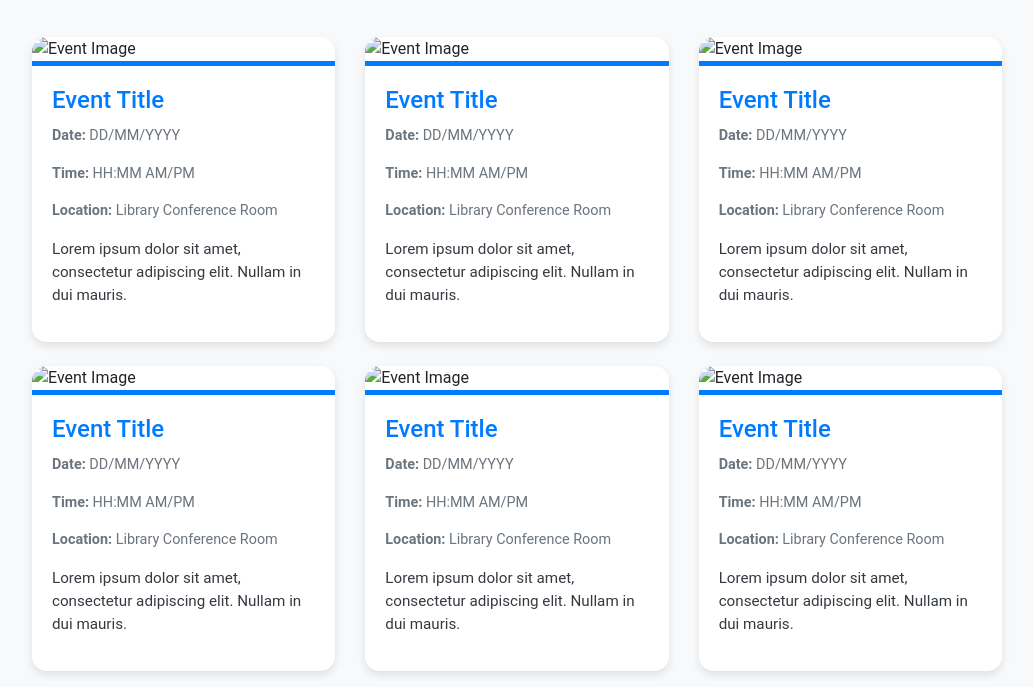
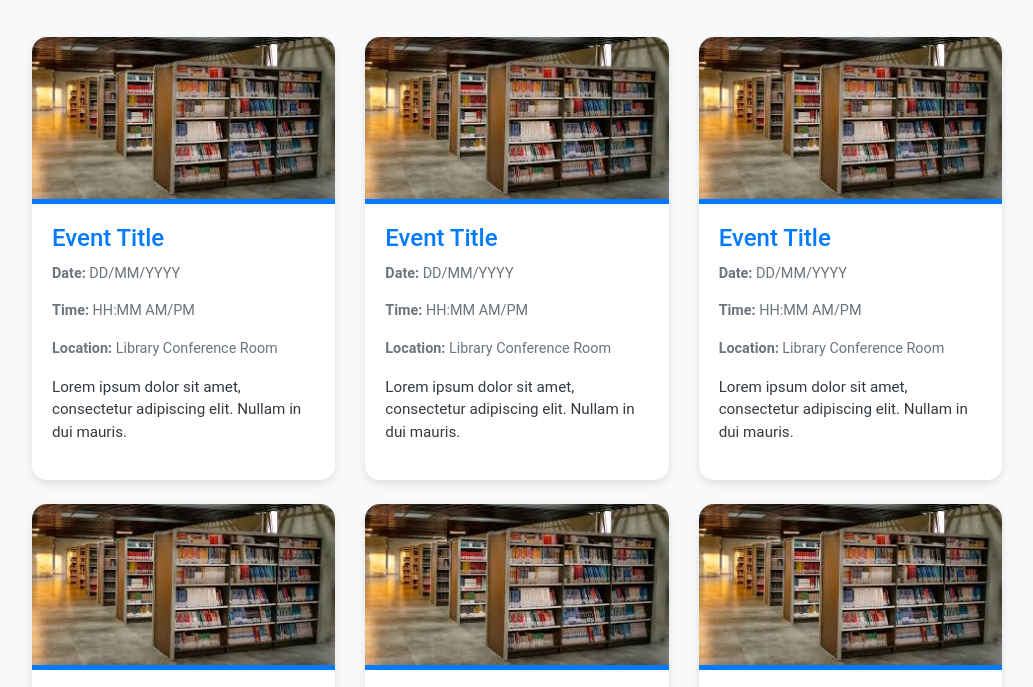
Before and after one commit to Balaji091/Library-Management-System, a plain HTML site: page events.html in a window 1280 px wide. Shown: the part 85-772 px from the top of the page, without its empty margins (123-1156 px from the left). Drawn offline with nearby package versions, Linux system fonts and the light colour scheme.

Commit message:
Update events.html

```diff
--- a/events.html
+++ b/events.html
@@ -90,7 +90,7 @@
             <!-- Example Event Card (repeat for each event) -->
             <div class="col-lg-4 col-md-6 col-sm-12 mb-4">
                 <div class="card event-card">
-                    <img src="images/lib3.jpg" class="card-img-top" alt="Event Image">
+                    <img src="lib3.jpg" class="card-img-top" alt="Event Image">
                     <div class="card-body event-card-body">
                         <h5 class="event-title">Event Title</h5>
                         <p class="event-date"><strong>Date:</strong> DD/MM/YYYY</p>
@@ -102,7 +102,7 @@
             </div>
             <div class="col-lg-4 col-md-6 col-sm-12 mb-4">
                 <div class="card event-card">
-                    <img src="images/lib3.jpg" class="card-img-top" alt="Event Image">
+                    <img src="lib3.jpg" class="card-img-top" alt="Event Image">
                     <div class="card-body event-card-body">
                         <h5 class="event-title">Event Title</h5>
                         <p class="event-date"><strong>Date:</strong> DD/MM/YYYY</p>
@@ -114,7 +114,7 @@
             </div>
             <div class="col-lg-4 col-md-6 col-sm-12 mb-4">
                 <div class="card event-card">
-                    <img src="images/lib3.jpg" class="card-img-top" alt="Event Image">
+                    <img src="lib3.jpg" class="card-img-top" alt="Event Image">
                     <div class="card-body event-card-body">
                         <h5 class="event-title">Event Title</h5>
                         <p class="event-date"><strong>Date:</strong> DD/MM/YYYY</p>
@@ -126,7 +126,7 @@
             </div>
             <div class="col-lg-4 col-md-6 col-sm-12 mb-4">
                 <div class="card event-card">
-                    <img src="images/lib3.jpg" class="card-img-top" alt="Event Image">
+                    <img src="lib3.jpg" class="card-img-top" alt="Event Image">
                     <div class="card-body event-card-body">
                         <h5 class="event-title">Event Title</h5>
                         <p class="event-date"><strong>Date:</strong> DD/MM/YYYY</p>
@@ -138,7 +138,7 @@
             </div>
             <div class="col-lg-4 col-md-6 col-sm-12 mb-4">
                 <div class="card event-card">
-                    <img src="images/lib3.jpg" class="card-img-top" alt="Event Image">
+                    <img src="lib3.jpg" class="card-img-top" alt="Event Image">
                     <div class="card-body event-card-body">
                         <h5 class="event-title">Event Title</h5>
                         <p class="event-date"><strong>Date:</strong> DD/MM/YYYY</p>
@@ -150,7 +150,7 @@
             </div>
             <div class="col-lg-4 col-md-6 col-sm-12 mb-4">
                 <div class="card event-card">
-                    <img src="images/lib3.jpg" class="card-img-top" alt="Event Image">
+                    <img src="lib3.jpg" class="card-img-top" alt="Event Image">
                     <div class="card-body event-card-body">
                         <h5 class="event-title">Event Title</h5>
                         <p class="event-date"><strong>Date:</strong> DD/MM/YYYY</p>
```
